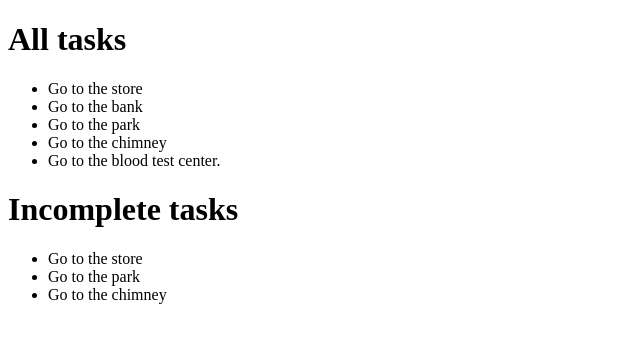
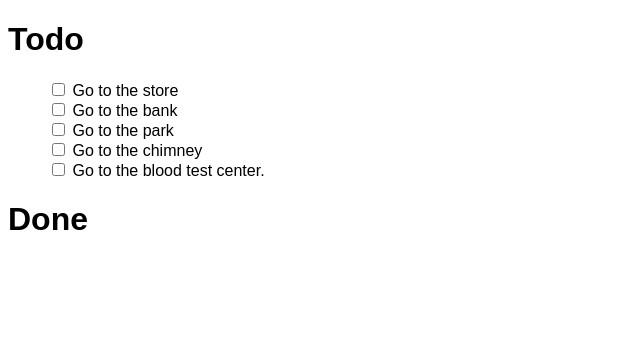
Before and after one commit to rossalexander/vuet, a plain HTML site: page index.html in a window 1280 px wide. Shown: the whole page, without its empty margins (0-640 px from the left). Drawn offline with nearby package versions, Linux system fonts and the light colour scheme.

Commit message:
Add checkbox to move tasks to done list

```diff
--- a/index.html
+++ b/index.html
@@ -3,19 +3,27 @@
 <head>
     <meta charset="UTF-8">
     <title>Vuet</title>
+    <style>
+        body {
+            font-family: sans-serif;
+        }
+    </style>
 </head>
 <body>
 
 
 <div id="root">
-    <h1>All tasks</h1>
-    <ul>
-        <li v-for="task in tasks" v-text="task.description"></li>
+    <h1>Todo</h1>
+    <ul style="list-style-type:none;">
+        <li v-for="task in incompleteTasks">
+            <input type="checkbox" :value="task.completed" v-model="task.completed">
+            {{task.description}}
+        </li>
     </ul>
 
-    <h1>Incomplete tasks</h1>
+    <h1>Done</h1>
     <ul>
-        <li v-for="task in incompleteTasks" v-text="task.description"></li>
+        <li v-for="task in completedTasks" v-text="task.description"></li>
     </ul>
 </div>
 
@@ -29,16 +37,19 @@
         data: {
             tasks: [
                 {description: 'Go to the store', completed: false},
-                {description: 'Go to the bank', completed: true},
+                {description: 'Go to the bank', completed: false},
                 {description: 'Go to the park', completed: false},
                 {description: 'Go to the chimney', completed: false},
-                {description: 'Go to the blood test center.', completed: true},
+                {description: 'Go to the blood test center.', completed: false},
             ]
         },
 
         computed: {
             incompleteTasks() {
                 return this.tasks.filter(task => !task.completed);
+            },
+            completedTasks() {
+                return this.tasks.filter(task => task.completed);
             }
         },
 
```
